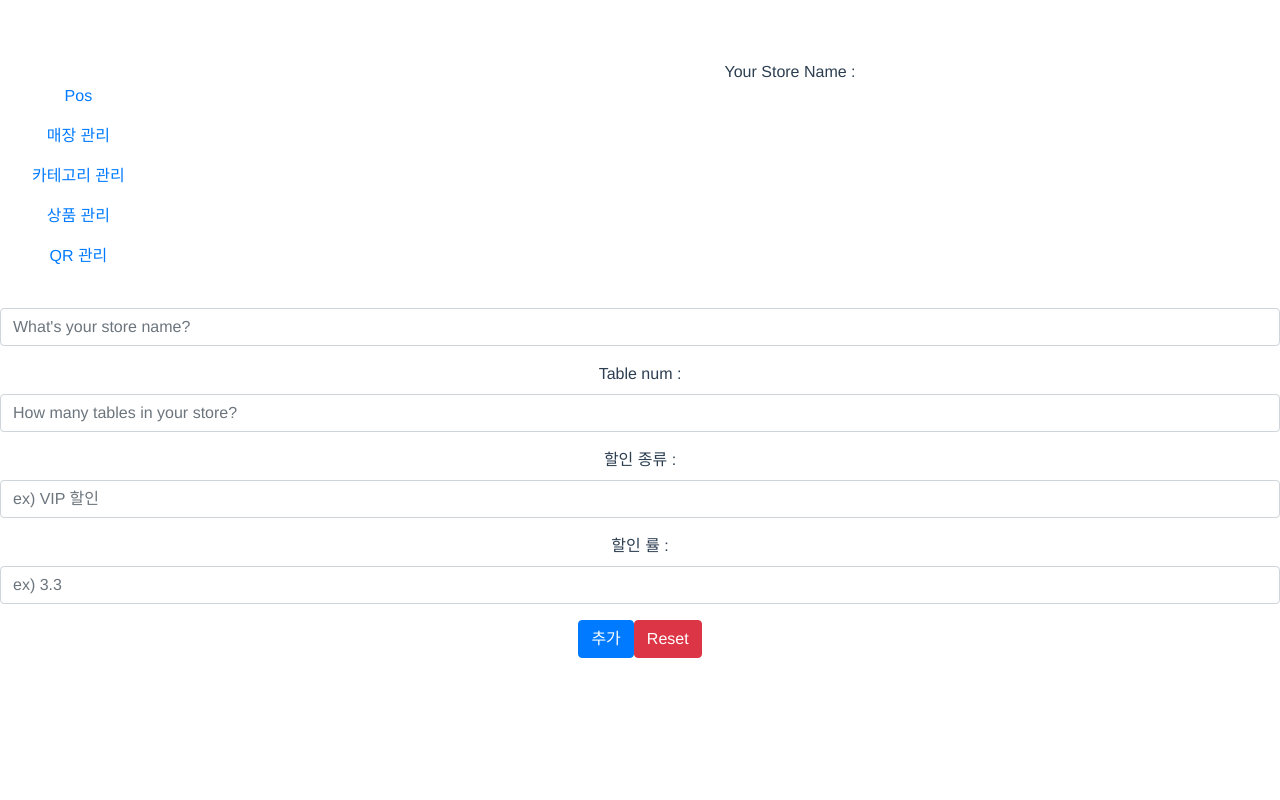
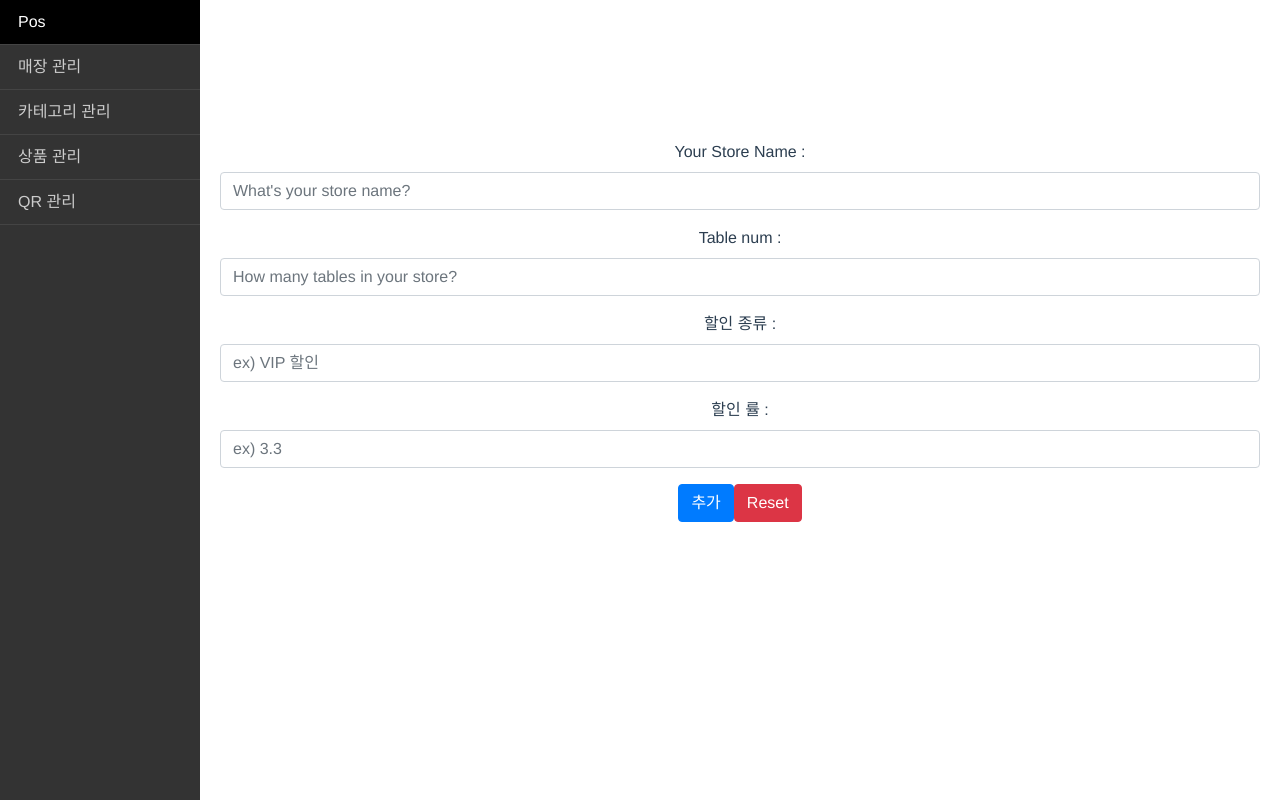
Before and after one commit to yuta-97/oh_my_pos, a Vue app in the folder frontend/: page /Manage in a window 1280 px wide. Built offline with nearby package versions, Linux system fonts and the light colour scheme.

Commit message:
left menu

```diff
--- a/frontend/src/components/ManStore.vue
+++ b/frontend/src/components/ManStore.vue
@@ -1,5 +1,5 @@
 <template>
-  <div >
+  <div>
     <b-form @submit="onSubmit" @reset="onReset">
       <b-form-group id="input-group-storename" label="Your Store Name :" label-for="input-1">
         <b-form-input
--- a/frontend/src/views/Manage.vue
+++ b/frontend/src/views/Manage.vue
@@ -1,28 +1,39 @@
+<!-- 참고한 사이트
+https://codepen.io/makbash/pen/gZxxMW -->
+
 <template>
   <div>
+    <!-- <nav class="navbar navbar-inverse navbar-global navbar-fixed-top">
+          <div class="container-fluid">
+            <div class="navbar-header">
 
-    <b-nav id="sidebar-right" no-header right no->
-
-        <div class="p-3">
-          <nav class="mb-3">
-            <b-nav vertical>
-              <b-nav-item link @click="$router.push('/Pos')">Pos</b-nav-item>
-              <b-nav-item active v-on:click="selmenus='ManStore'">매장 관리</b-nav-item>
-              <b-nav-item v-on:click="selmenus='ManCate'">카테고리 관리</b-nav-item>
-              <b-nav-item v-on:click="selmenus='ManGoods'">상품 관리</b-nav-item>
-              <b-nav-item v-on:click="selmenus='ManQR'">QR 관리</b-nav-item>
-            </b-nav>
-          </nav>
-        </div>
-
-    </b-nav>
-
-    <div class="container-flud">
+              <a class="navbar-brand" href="#">Santhosh Vertical Nav Project</a>
+            </div>
+            <div id="navbar" class="collapse navbar-collapse">
+              <ul class="nav navbar-nav navbar-user navbar-right">
+                <li><a href="#"><span class="glyphicon glyphicon-user"></span> Santhosh Giridara</a></li>
+                <li><a href="#about"><span class="glyphicon glyphicon-log-out"></span> Logout</a></li>
+              </ul>
+            </div>
+          </div>
+        </nav> -->
+    <nav class="navbar-primary">
+      <a href="#" class="btn-expand-collapse"><span class="glyphicon glyphicon-menu-left"></span></a>
+      <ul class="navbar-primary-menu">
+        <li>
+          <a link @click="$router.push('/Pos')">Pos<span class="nav-label"></span></a>
+          <a active v-on:click="selmenus='ManStore'">매장 관리<span class="nav-label"></span></a>
+          <a v-on:click="selmenus='ManCate'">카테고리 관리<span class="nav-label"></span></a>
+          <a v-on:click="selmenus='ManGoods'">상품 관리<span class="nav-label"></span></a>
+          <a v-on:click="selmenus='ManQR'">QR 관리<span class="nav-label"></span></a>
+        </li>
+      </ul>
+    </nav>
+    <div class="main-content">
       <component v-bind:is="selmenus">
 
-      </component>
+     </component>
     </div>
-
   </div>
 </template>
 
@@ -53,27 +64,58 @@ import ManCate from '../components/ManCate.vue'
   }
 </script>
 <style scoped>
-#sidebar-right{
 
-     top:0px;
-
-    width:300px;
-    height:auto;
-    float:left;
-
+.navbar-primary {
+  background-color: #333;
+  bottom: 0px;
+  left: 0px;
+  position: absolute;
+  top: 0px;
+  width: 200px;
+  z-index: 8;
+  overflow: hidden;
+  -webkit-transition: all 0.1s ease-in-out;
+  -moz-transition: all 0.1s ease-in-out;
+  transition: all 0.1s ease-in-out;
 }
-#main {
 
 
-  float:left;
+.navbar-primary-menu,
+.navbar-primary-menu li {
+  margin:0; padding:0;
+  list-style: none;
+}
 
+.navbar-primary-menu li a {
+  display: block;
+  padding: 10px 18px;
+  text-align: left;
+  border-bottom:solid 1px #444;
+  color: #ccc;
+}
 
-  width:400px;
-  height:100%;
-  flex: 2;
+.navbar-primary-menu li a:hover {
+  background-color: #000;
+  text-decoration: none;
+  color: white;
+}
 
+.navbar-primary-menu li a .glyphicon {
+  margin-right: 6px;
+}
 
+.navbar-primary-menu li a:hover .glyphicon {
+  color: orchid;
+}
 
+.main-content {
+  margin-top: 60px;
+  margin-left: 200px;
+  padding: 20px;
+}
+
+.collapsed + .main-content {
+  margin-left: 60px;
 }
 
 </style>
```
